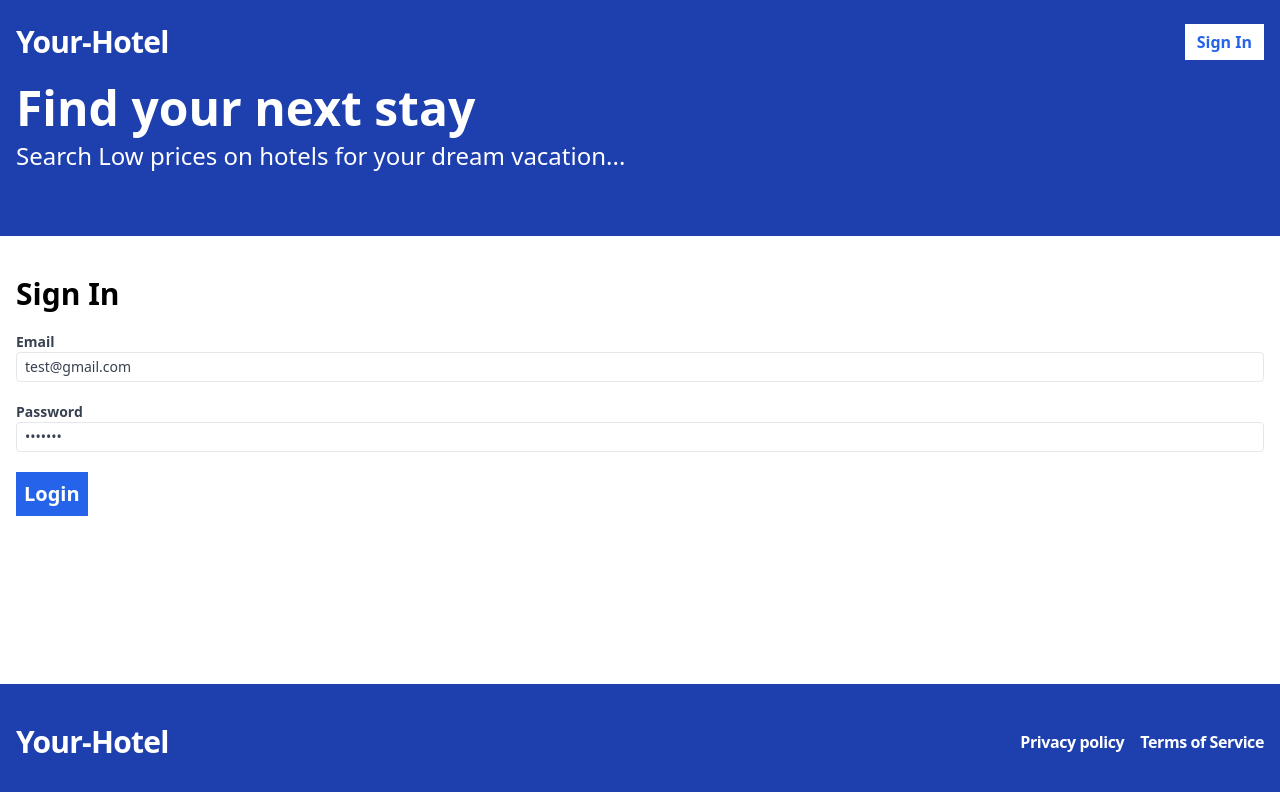
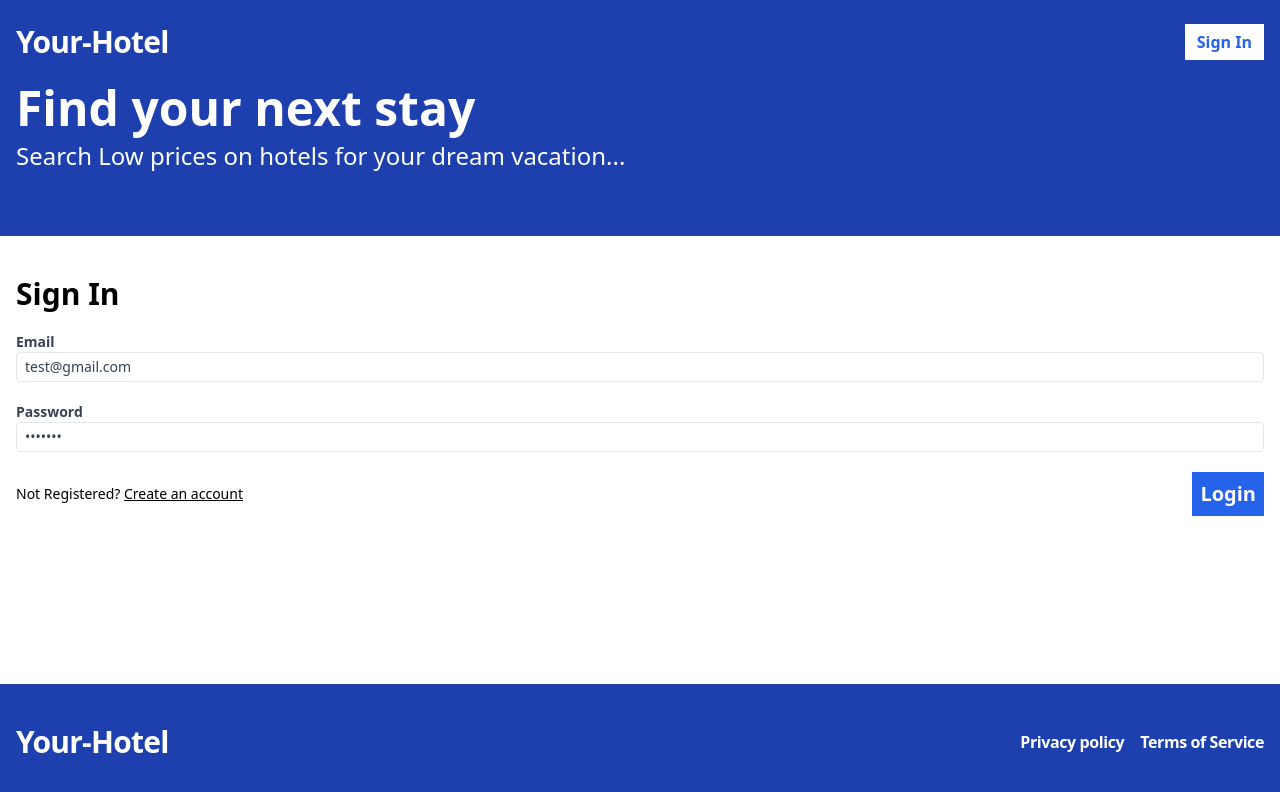
Before and after one commit to devoloper-rakib/your-hotel, a React (Vite) app in the folder frontend/: page /sign-in in a window 1280 px wide. Shown: the top 792 px of the page. Built offline with nearby package versions, Linux system fonts and the light colour scheme; no server answers.

Commit message:
login page updated

```diff
--- a/frontend/src/components/Header.tsx
+++ b/frontend/src/components/Header.tsx
@@ -15,8 +15,18 @@
 				<span className='flex space-x-2 '>
 					{isLoggedIn ? (
 						<>
-							<Link to='/my-bookings'>My Bookings</Link>
-							<Link to='/my-hotels'>My Hotels</Link>
+							<Link
+								className='flex items-center text-white px-3 font-bold hover:bg-blue-600'
+								to='/my-bookings'
+							>
+								My Bookings
+							</Link>
+							<Link
+								className='flex items-center text-white px-3 font-bold hover:bg-blue-600'
+								to='/my-hotels'
+							>
+								My Hotels
+							</Link>
 							<SignOutButton />
 						</>
 					) : (
--- a/frontend/src/pages/SignIn.tsx
+++ b/frontend/src/pages/SignIn.tsx
@@ -1,10 +1,9 @@
 import { useForm } from 'react-hook-form';
 import { useMutation, useQueryClient } from 'react-query';
+import { useNavigate, Link } from 'react-router-dom';
 
 import * as apiClient from '../api-client';
 import { useAppContext } from '../contexts/AppContext';
-import { useNavigate } from 'react-router-dom';
-
 export type SignInFormData = {
 	email: string;
 	password: string;
@@ -85,7 +84,15 @@
 					</span>
 				)}
 			</label>
-			<span>
+			<span className='flex items-center justify-between'>
+				<span className='text-sm '>
+					Not Registered?{' '}
+					<Link className='underline ' to='/register'>
+						{' '}
+						Create an account
+					</Link>
+				</span>
+
 				<button
 					type='submit'
 					className='bg-blue-600 text-white p-2 font-bold hover:bg-blue-500 text-xl '
```
